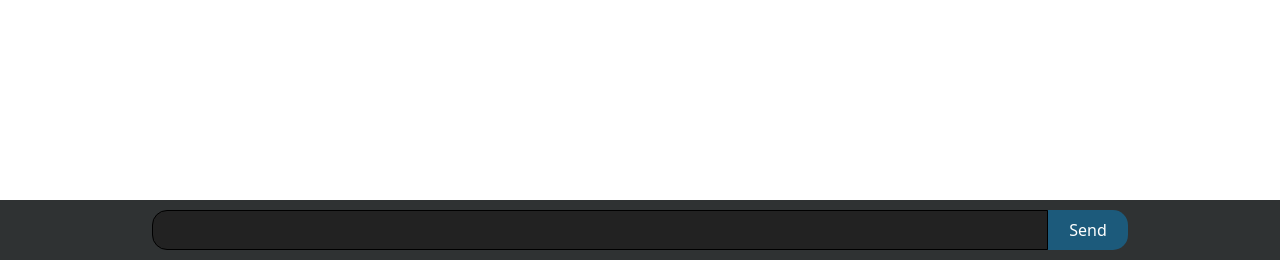
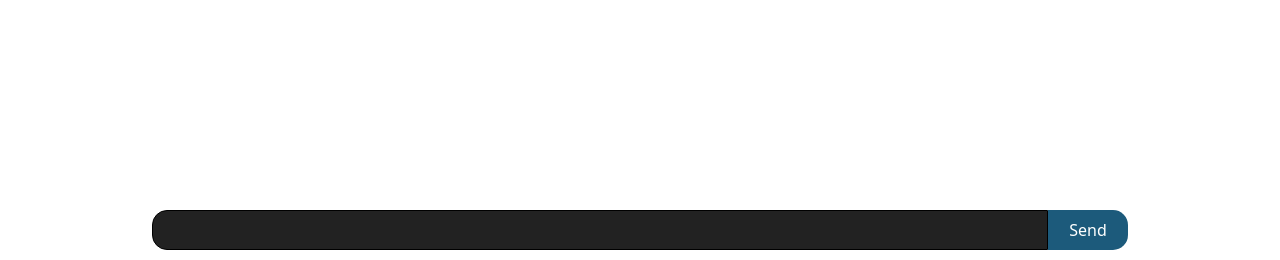
Before and after one commit to j-lord/ShittyChatApp, a Flask app: page /dashboard in a window 1280 px wide. Shown: the part 540-800 px from the top of the page. Run offline with Flask 2, Linux system fonts and the light colour scheme; a user stored in the database is signed in; data that the repository does not hold is empty; some libraries are stand-ins or nearby versions.

Commit message:
minor updates

```diff
--- a/myapp/static/message_box.css
+++ b/myapp/static/message_box.css
@@ -51,7 +51,7 @@
 }
 
 .send_box{
-    background-color: rgb(47, 50, 51);
+    /* background-color: rgb(47, 50, 51); */
     display: flex;
     flex-direction: row;
     padding: 10px 0px;
```
